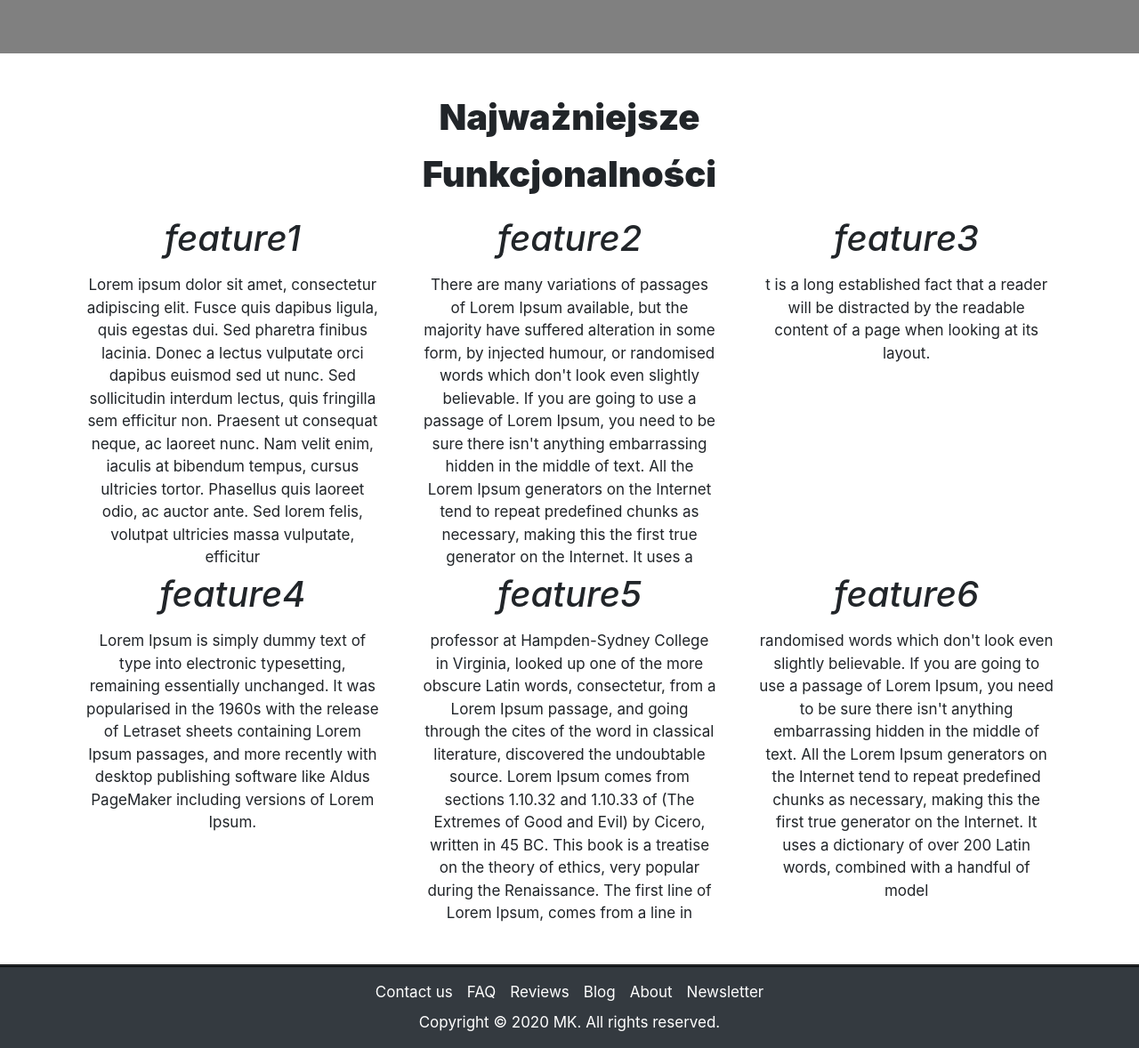
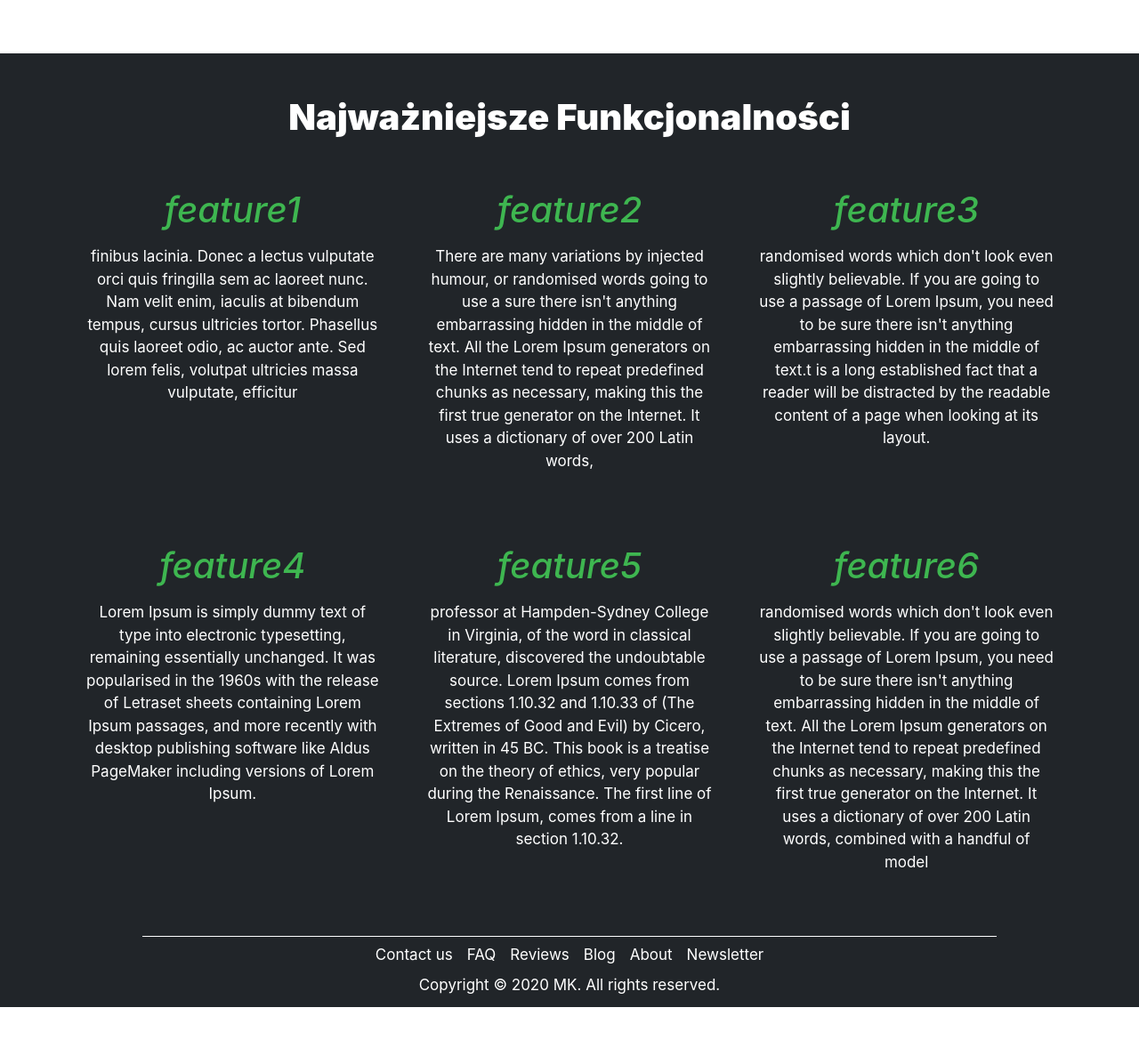
Before and after one commit to mkrolczyk12/organizationAppFE, a React (Create React App) app: page /features in a window 1280 px wide. Shown: the part 795-1973 px from the top of the page at 89% size. After the commit the page ends 1927 px from the top, so only its background shows below. Built offline with nearby package versions, Linux system fonts and the light colour scheme.

Commit message:
changed style, fixed features mobile view, added some styles to feedback, home, and footer

```diff
--- a/src/App/nonAuthorizedPart/Body/Contact.jsx
+++ b/src/App/nonAuthorizedPart/Body/Contact.jsx
@@ -1,15 +1,22 @@
 import React from "react";
+import Radium from "radium";
+
 import { Image } from "react-bootstrap";
+
 import phone from "./images/phone.png";
 import email from "./images/email.png";
 import skype from "./images/skype.png";
 
+const styles = {
+  page: {
+    minHeight: "100vh",
+    backgroundColor: "#212529",
+    color: "#fff",
+  },
+};
 const Contact = () => {
   return (
-    <div
-      className="row m-0 p-5 text-center"
-      style={{ minHeight: "100vh", backgroundColor: "pink" }}
-    >
+    <div className="row m-0 p-5 text-center" style={styles.page}>
       <div className="col-12 mb-1 mt-5">
         <h1>Kontakt dla klientów</h1>
         <p>Masz pytania dotyczące aplikacji? Skontaktuj się ze mną!</p>
@@ -18,7 +25,7 @@ const Contact = () => {
     </div>
   );
 };
-export default Contact;
+export default Radium(Contact);
 
 const options = [
   {
--- a/src/App/nonAuthorizedPart/Body/Features.jsx
+++ b/src/App/nonAuthorizedPart/Body/Features.jsx
@@ -1,72 +1,94 @@
 import React from "react";
-import "./styles.css";
+import Radium from "radium";
 
-const Features = () => {
 const styles = {
   section1: {
-      // backgroundColor: "grey",
-      backgroundColor: "grey",
+    backgroundColor: "#fff",
+    color: "rgba(0,0,0,.9)",
     minHeight: "100vh",
   },
   section2: {
-      backgroundColor: "#fff",
+    backgroundColor: "#212529",
+    color: "#fff",
     minHeight: "100vh",
   },
-    title: {
+  sectionMainTitle: {
     fontWeight: "900",
-      marginBottom: 20,
+  },
+  feature: {
+    width: "400px",
+    height: "400px",
+    overflowY: "auto",
+    overflowX: "hidden",
+    transition: "0.3s",
+    ":hover": {
+      backgroundColor: "#3eb650",
+      borderRadius: 5,
+      color: "rgba(0,0,0,.8)",
+      MozBoxShadow: "0 0 3px #ccc",
+      WebkitBoxShadow: "0 0 3px #ccc",
+      boxShadow: "0 0 20px",
+    },
+  },
+  featureTitle: {
+    color: "#3eb650",
+    transition: "0.3s",
+    ":hover": {
+      color: "black",
+    },
   },
 };
 
+const Features = () => {
   return (
     <div className="m-0 p-0" style={styles.container}>
       <section className="p-5 m-0" style={styles.section1}>
-        <div className="row m-auto">
-          <h1 className="col-12 text-center p-3" style={styles.title}>
+        <h1
+          className="col-12 text-center p-0 p-md-3 mb-3 mb-md-1"
+          style={styles.sectionMainTitle}
+        >
           Innowacja w procesach płatności
         </h1>
         <p className="col-md-6 m-auto text-center font-italic justify-content-center">
-            Protokół Bitcoin nie polega jedynie na przesyłaniu pieniędzy z A do
-            B. Posiada wiele funkcji i otwiera mnóstwo możliwości wciąż
-            odkrywanych przez społeczność. Oto niektóre z obecnie opracowywanych
-            technologii - w niektórych przypadkach zostały one wdrożone w życie
-            jako prawdziwy produkt bądź usługa. Najbardziej interesujące
-            zastosowania Bitcoin prawdopodobnie nie zostały jeszcze odkryte.
+          Protokół Bitcoin nie polega jedynie na przesyłaniu pieniędzy z A do B.
+          Posiada wiele funkcji i otwiera mnóstwo możliwości wciąż odkrywanych
+          przez społeczność. Oto niektóre z obecnie opracowywanych technologii -
+          w niektórych przypadkach zostały one wdrożone w życie jako prawdziwy
+          produkt bądź usługa. Najbardziej interesujące zastosowania Bitcoin
+          prawdopodobnie nie zostały jeszcze odkryte.
         </p>
-        </div>
       </section>
       <section className="p-md-5 m-0 pb-5 pb-md-0" style={styles.section2}>
-        <div className="row m-0 p-0 m-auto">
-          <div className="col-12 p-md-0">
-            <h1 className="m-auto text-center" style={styles.title}>
-              <p>Najważniejsze </p>
-              <p style={{ fontSize: "100%" }}>Funkcjonalności</p>
+        <h1
+          className="m-auto mb-1 mt-2 pt-5 pt-md-0 pb-2 pb-md-5 text-center"
+          style={styles.sectionMainTitle}
+        >
+          Najważniejsze Funkcjonalności
         </h1>
         <div className="row container-fluid m-auto">
-              <ListOfFeatures />
-            </div>
-          </div>
+          {<AdjustedListOfFeatures />}
         </div>
       </section>
     </div>
   );
 };
+export default Radium(Features);
 
 const features = [
   {
     title: "feature1",
     description:
-      "Lorem ipsum dolor sit amet, consectetur adipiscing elit. Fusce quis dapibus ligula, quis egestas dui. Sed pharetra finibus lacinia. Donec a lectus vulputate orci dapibus euismod sed ut nunc. Sed sollicitudin interdum lectus, quis fringilla sem efficitur non. Praesent ut consequat neque, ac laoreet nunc. Nam velit enim, iaculis at bibendum tempus, cursus ultricies tortor. Phasellus quis laoreet odio, ac auctor ante. Sed lorem felis, volutpat ultricies massa vulputate, efficitur",
+      "finibus lacinia. Donec a lectus vulputate orci quis fringilla sem ac laoreet nunc. Nam velit enim, iaculis at bibendum tempus, cursus ultricies tortor. Phasellus quis laoreet odio, ac auctor ante. Sed lorem felis, volutpat ultricies massa vulputate, efficitur",
   },
   {
     title: "feature2",
     description:
-      "There are many variations of passages of Lorem Ipsum available, but the majority have suffered alteration in some form, by injected humour, or randomised words which don't look even slightly believable. If you are going to use a passage of Lorem Ipsum, you need to be sure there isn't anything embarrassing hidden in the middle of text. All the Lorem Ipsum generators on the Internet tend to repeat predefined chunks as necessary, making this the first true generator on the Internet. It uses a dictionary of over 200 Latin words, ",
+      "There are many variations by injected humour, or randomised words going to use a sure there isn't anything embarrassing hidden in the middle of text. All the Lorem Ipsum generators on the Internet tend to repeat predefined chunks as necessary, making this the first true generator on the Internet. It uses a dictionary of over 200 Latin words, ",
   },
   {
     title: "feature3",
     description:
-      "t is a long established fact that a reader will be distracted by the readable content of a page when looking at its layout. ",
+      "randomised words which don't look even slightly believable. If you are going to use a passage of Lorem Ipsum, you need to be sure there isn't anything embarrassing hidden in the middle of text.t is a long established fact that a reader will be distracted by the readable content of a page when looking at its layout. ",
   },
   {
     title: "feature4",
@@ -76,7 +98,7 @@ const features = [
   {
     title: "feature5",
     description:
-      "professor at Hampden-Sydney College in Virginia, looked up one of the more obscure Latin words, consectetur, from a Lorem Ipsum passage, and going through the cites of the word in classical literature, discovered the undoubtable source. Lorem Ipsum comes from sections 1.10.32 and 1.10.33 of (The Extremes of Good and Evil) by Cicero, written in 45 BC. This book is a treatise on the theory of ethics, very popular during the Renaissance. The first line of Lorem Ipsum, comes from a line in section 1.10.32.",
+      "professor at Hampden-Sydney College in Virginia, of the word in classical literature, discovered the undoubtable source. Lorem Ipsum comes from sections 1.10.32 and 1.10.33 of (The Extremes of Good and Evil) by Cicero, written in 45 BC. This book is a treatise on the theory of ethics, very popular during the Renaissance. The first line of Lorem Ipsum, comes from a line in section 1.10.32.",
   },
   {
     title: "feature6",
@@ -88,12 +110,21 @@ const features = [
 const ListOfFeatures = () => {
   return features.map((feature, index) => {
     return (
-      <div key={index} className="feature col-md-6 col-xl-4 p-2 m-auto">
-        <h1 className="m-auto text-center mb-2 font-italic">{feature.title}</h1>
+      <div
+        key={index}
+        className="col-md-6 col-xl-4 p-2 m-auto"
+        style={styles.feature}
+      >
+        <h1
+          key={feature.title}
+          className="m-auto text-center mb-2 font-italic"
+          style={styles.featureTitle}
+        >
+          {feature.title}
+        </h1>
         <p className="m-auto text-center p-3">{feature.description}</p>
       </div>
     );
   });
 };
-
-export default Features;
+const AdjustedListOfFeatures = Radium(ListOfFeatures);
--- a/src/App/nonAuthorizedPart/Body/Feedback.jsx
+++ b/src/App/nonAuthorizedPart/Body/Feedback.jsx
@@ -4,7 +4,10 @@ import { Form, Row, Col, Button } from "react-bootstrap";
 
 const styles = {
   container: {
-    backgroundColor: "pink",
+    backgroundColor: "#fff",
+    // backgroundColor: "#212529",
+    color: "#212529",
+    // color: "#fff",
     minHeight: "inherit",
   },
 };
--- a/src/App/nonAuthorizedPart/Body/Home.jsx
+++ b/src/App/nonAuthorizedPart/Body/Home.jsx
@@ -1,5 +1,8 @@
 import React from "react";
+import Radium from "radium";
+
 import { Image } from "react-bootstrap";
+
 import panel from "./images/panel.png";
 
 const styles = {
@@ -8,7 +11,8 @@ const styles = {
     minHeight: "100vh",
   },
   section2: {
-    backgroundColor: "#929d9e",
+    backgroundColor: "#212529",
+    color: "#929d9e",
     minHeight: "100vh",
   },
 };
@@ -16,24 +20,32 @@ const styles = {
 const Home = () => {
   return (
     <>
+      <AdjustedFirstSection />
+      <AdjustedSecondSection />
+    </>
+  );
+};
+export default Home;
+
+const FirstSection = () => {
+  return (
     <section className="p-0 m-0" id="AppPresentation" style={styles.section1}>
       <div className="row mr-0 p-0 pt-5 w-100 h-100">
         <div className="col-12 col-xl-4 p-5">
-            <h1>
+          <h1 style={{ fontWeight: "900" }}>
             Czym jest
             <p style={{ fontSize: 60 }}>MoneyApp?</p>
           </h1>
           <p>
             Lorem Ipsum is simply dummy text of the printing and typesetting
             industry. Lorem Ipsum has been the industry's standard dummy text
-              ever since the 1500s, when an unknown printer took a galley of
-              type and scrambled it to make a type specimen book. It has
-              survived not only five centuries, but also the leap into
-              electronic typesetting, remaining essentially unchanged. It was
-              popularised in the 1960s with the release of Letraset sheets
-              containing Lorem Ipsum passages, and more recently with desktop
-              publishing software like Aldus PageMaker including versions of
-              Lorem Ipsum.
+            ever since the 1500s, when an unknown printer took a galley of type
+            and scrambled it to make a type specimen book. It has survived not
+            only five centuries, but also the leap into electronic typesetting,
+            remaining essentially unchanged. It was popularised in the 1960s
+            with the release of Letraset sheets containing Lorem Ipsum passages,
+            and more recently with desktop publishing software like Aldus
+            PageMaker including versions of Lorem Ipsum.
           </p>
         </div>
         <div className="d-none d-sm-block col-12 col-xl-8 w-75 h-75 m-auto pl-5 pb-5 p-xl-0">
@@ -45,48 +57,52 @@ const Home = () => {
         </div>
       </div>
     </section>
+  );
+};
+const AdjustedFirstSection = Radium(FirstSection);
+
+const SecondSection = () => {
+  return (
     <section className="p-0 m-0" id="AppPresentation" style={styles.section2}>
       <div className="row mr-0 p-0 pt-5">
         <div className="col-12 p-5">
-            <h1>
+          <h1 style={{ color: "#fff", fontWeight: "900" }}>
             Jakie daje nam
             <p style={{ fontSize: 60 }}>Korzyści?</p>
           </h1>
           <div className="row">
             <div className="col-12 col-md-6 p-0 m-0">
               <p className="text-left m-2">
-                  Lorem Ipsum is simply dummy text of the printing and
-                  typesetting industry. Lorem Ipsum has been the industry's
-                  standard dummy text ever since the 1500s, when an unknown
-                  printer took a galley of type and scrambled it to make a type
-                  specimen book. It has survived not only five centuries, but
-                  also the leap into electronic typesetting, remaining
-                  essentially unchanged. It was popularised in the 1960s with
-                  the release of Letraset sheets containing Lorem Ipsum
-                  passages, and more recently with desktop publishing software
-                  like Aldus PageMaker including versions of Lorem Ipsum.
+                Lorem Ipsum is simply dummy text of the printing and typesetting
+                industry. Lorem Ipsum has been the industry's standard dummy
+                text ever since the 1500s, when an unknown printer took a galley
+                of type and scrambled it to make a type specimen book. It has
+                survived not only five centuries, but also the leap into
+                electronic typesetting, remaining essentially unchanged. It was
+                popularised in the 1960s with the release of Letraset sheets
+                containing Lorem Ipsum passages, and more recently with desktop
+                publishing software like Aldus PageMaker including versions of
+                Lorem Ipsum.
               </p>
             </div>
             <div className="col-12 col-md-6 p-0 m-0">
               <p className="text-left m-2">
-                  Lorem Ipsum is simply dummy text of the printing and
-                  typesetting industry. Lorem Ipsum has been the industry's
-                  standard dummy text ever since the 1500s, when an unknown
-                  printer took a galley of type and scrambled it to make a type
-                  specimen book. It has survived not only five centuries, but
-                  also the leap into electronic typesetting, remaining
-                  essentially unchanged. It was popularised in the 1960s with
-                  the release of Letraset sheets containing Lorem Ipsum
-                  passages, and more recently with desktop publishing software
-                  like Aldus PageMaker including versions of Lorem Ipsum.
+                Lorem Ipsum is simply dummy text of the printing and typesetting
+                industry. Lorem Ipsum has been the industry's standard dummy
+                text ever since the 1500s, when an unknown printer took a galley
+                of type and scrambled it to make a type specimen book. It has
+                survived not only five centuries, but also the leap into
+                electronic typesetting, remaining essentially unchanged. It was
+                popularised in the 1960s with the release of Letraset sheets
+                containing Lorem Ipsum passages, and more recently with desktop
+                publishing software like Aldus PageMaker including versions of
+                Lorem Ipsum.
               </p>
             </div>
           </div>
         </div>
       </div>
     </section>
-    </>
   );
 };
-
-export default Home;
+const AdjustedSecondSection = Radium(SecondSection);
--- a/src/App/nonAuthorizedPart/Body/styles.css
+++ /dev/null
@@ -1,14 +0,0 @@
-.feature {
-    width: 400px;
-    height: 400px;
-    overflow-Y: auto;
-    overflow-X: hidden;
-    transition: 0.3s;
-}
-
-.feature:hover {
-    background-color: whitesmoke;
-    -moz-box-shadow: 0 0 3px #ccc;
-    -webkit-box-shadow: 0 0 3px #ccc;
-    box-shadow: 0 0 20px;
-}
--- a/src/App/nonAuthorizedPart/Footer.jsx
+++ b/src/App/nonAuthorizedPart/Footer.jsx
@@ -3,17 +3,14 @@ import Radium from "radium";
 import { Link } from "react-router-dom";
 
 const styles = {
-  footer: {
+  footerBase: {
     minHeight: "10vh",
-    backgroundColor: "#343a40",
-    borderTop: "2px double #000",
+    backgroundColor: "#212529",
+    color: "#fff",
     borderTopWidth: "medium",
     top: "80%",
   },
-  text: {
-    color: "#fff",
-  },
-  eachFooterLinkOption: {
+  eachFooterLinkBasicOption: {
     display: "flex",
     color: "#fff",
     textDecoration: "none",
@@ -22,12 +19,13 @@ const styles = {
 
 const Footer = () => {
   return (
-    <footer className="p-2 m-0" style={styles.footer}>
-      <div className="m-0 p-0 p-md-2 text-center">
+    <footer className="p-0 m-0" style={styles.footerBase}>
+      <div
+        className="p-2 p-md-2 text-center w-75 m-auto"
+        style={{ borderTop: "1px solid #fff" }}
+      >
         <FooterLinksComponent />
-        <p className="m-0 p-0" style={styles.text}>
-          Copyright © 2020 MK. All rights reserved.
-        </p>
+        <p className="m-0 p-0">Copyright © 2020 MK. All rights reserved.</p>
       </div>
     </footer>
   );
@@ -40,10 +38,10 @@ const FooterLinksComponent = () => {
       <Link
         key={index}
         to={eachLink.path}
-        style={styles.eachFooterLinkOption}
+        style={styles.eachFooterLinkBasicOption}
         className={"d-inline-block mr-2 ml-2 mb-2" + eachLink.cName}
       >
-        <li key={eachLink.name} style={styles.eachFooterLinkOption}>
+        <li key={eachLink.name} style={styles.eachFooterLinkBasicOption}>
           {eachLink.name}
         </li>
       </Link>
```
Lines whose indentation alone changed are shown as unchanged.
